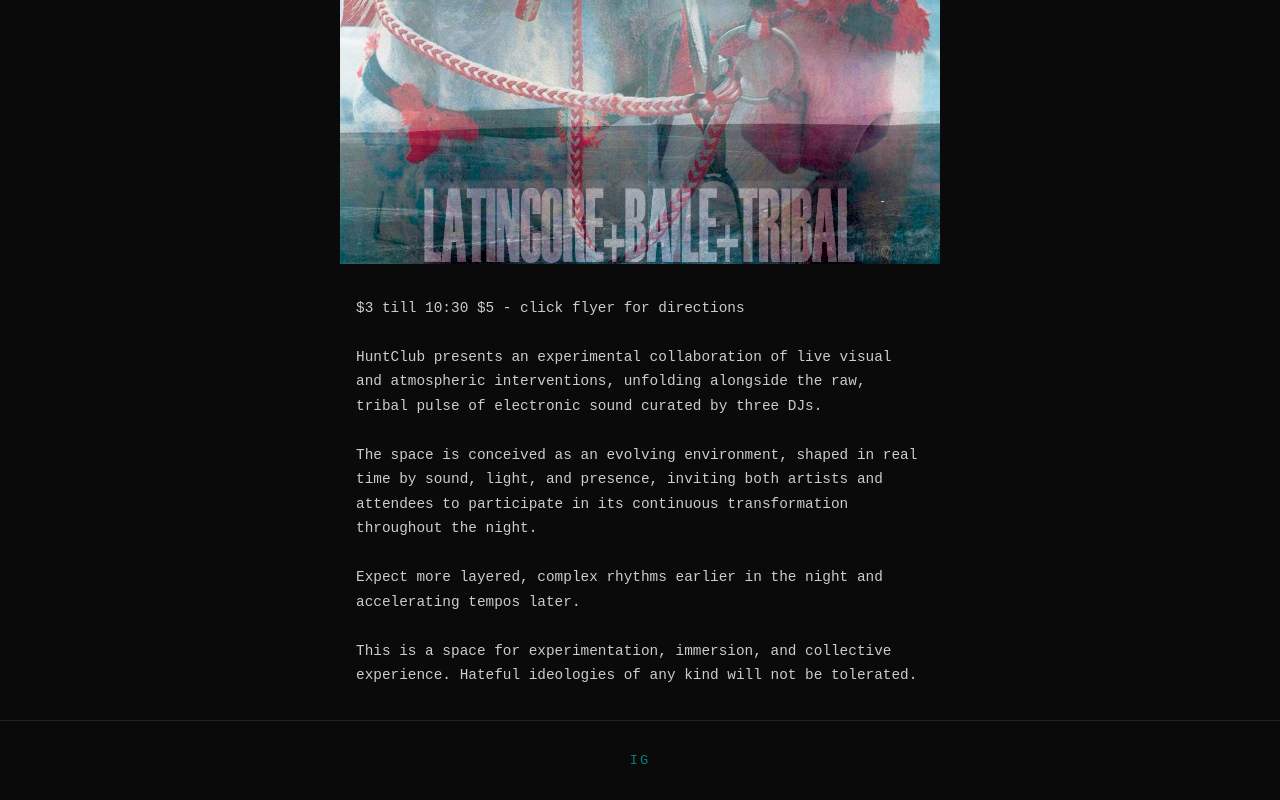
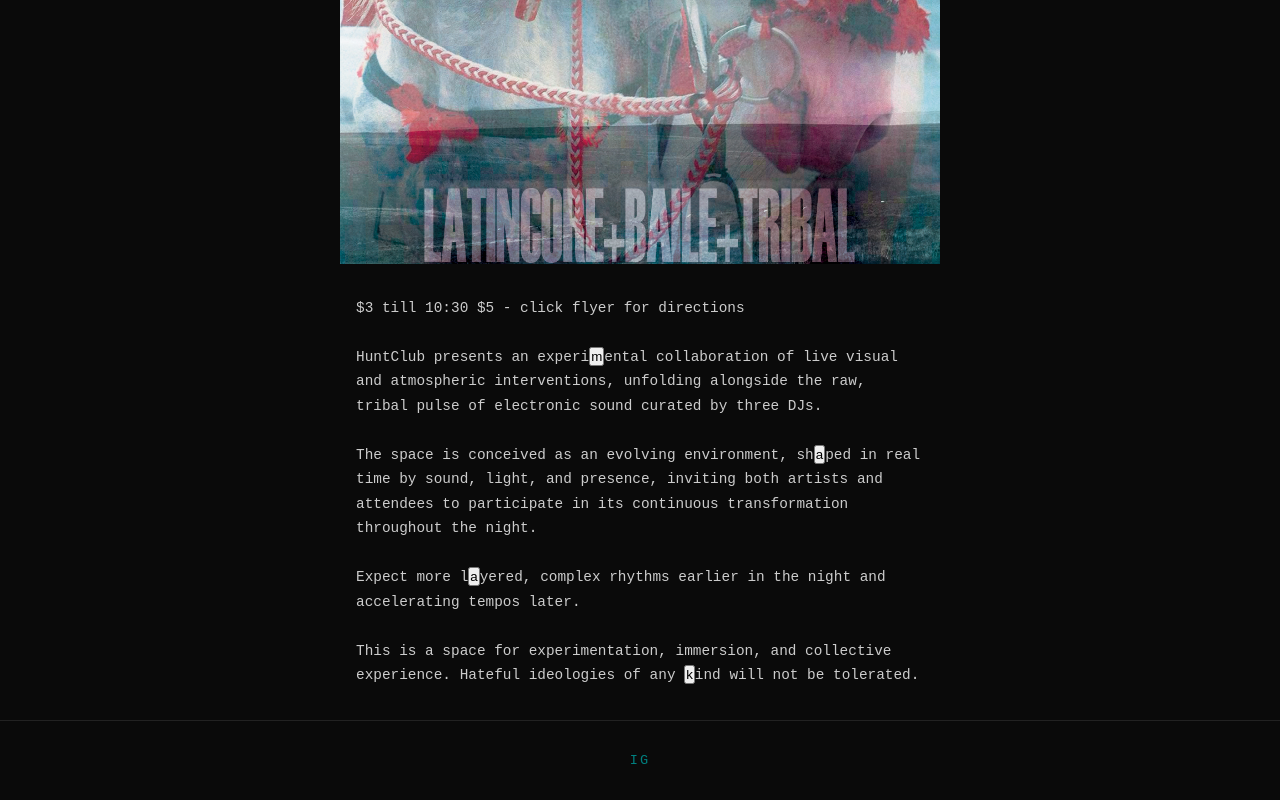
Before and after one commit to kingkendie/huntclub, a React (Vite) app: page / in a window 1280 px wide. Shown: the part 645-1445 px from the top of the page. Built offline with nearby package versions, Linux system fonts and the light colour scheme.

Commit message:
secret function

```diff
--- a/src/App.css
+++ b/src/App.css
@@ -182,3 +182,19 @@
     border-right-color: var(--border);
   }
 }
+
+.secret-btn {
+  background: none;
+  border: none;
+  padding: 0;
+  margin: 0;
+  font-size: inherit;
+  font-family: inherit;
+  font-weight: inherit;
+  color: inherit;
+  line-height: inherit;
+  cursor: pointer;
+  outline: none;
+  -webkit-tap-highlight-color: lightblue;
+  user-select: none;
+}
--- a/src/App.jsx
+++ b/src/App.jsx
@@ -2,6 +2,7 @@ import { useState } from 'react'
 import Nav from './components/Nav'
 import EventsSection from './components/EventsSection'
 import HomeSection from './components/HomeSection'
+import SecretSection from './components/SecretSection'
 
 function App() {
   const [currentSection, setCurrentSection] = useState('home')
@@ -10,8 +11,9 @@ function App() {
     <div>
       <Nav onNavigate={setCurrentSection} />
 
-      {currentSection === 'home' && <HomeSection />}
+      {currentSection === 'home' && <HomeSection onUnlock={() => setCurrentSection('secret')} />}
       {currentSection === 'events' && <EventsSection />}
+      {currentSection === 'secret' && <SecretSection />}
 
       <footer>
         <a href="https://www.instagram.com/huntclubhuntclub?utm_source=ig_web_button_share_sheet&igsh=ZDNlZDc0MzIxNw==" target="_blank" rel="noreferrer">
--- a/src/components/HomeSection.jsx
+++ b/src/components/HomeSection.jsx
@@ -1,8 +1,30 @@
-function HomeSection() {
+import { useState } from 'react';
+
+const CORRECT_ORDER = ['m', 'a', 'k', 'a'];
+
+export default function HomeSection() {
+    const [inputSequence, setInputSequence] = useState([]);
+
+    const handleSecretButtonClick = (key) => {
+        const next = [...inputSequence, key];
+        const i = next.length - 1;
+
+        if (next[i] !== CORRECT_ORDER[i]) {  // wrong button — reset
+            setInputSequence([]);
+            return;
+        }
+
+        if (next.length === CORRECT_ORDER.length) {  // all 4 correct — redirect
+            onUnlock();
+        } else {
+            setInputSequence(next);  // correct so far — keep going
+        }
+    };
+
     return (
         <main>
             <h1 className="logo">huntclubhuntclub</h1>
-            <p className="subtitle">This Saturday</p>
+            <p className="subtitle">This was our last function of the year :'( or is it...</p>
 
             <a href="https://maps.app.goo.gl/DGG6pFxpTJfjxW6c7" target="_blank" rel="noreferrer">
                 <img src="/images/HUNTCLUBFEB7.jpg" alt="current flyer" className="flyer"/>
@@ -11,22 +33,20 @@ function HomeSection() {
             <div className="description">
                 <p>$3 till 10:30 $5 - click flyer for directions</p>
                 <br />
-                <p>HuntClub presents an experimental collaboration of live visual and atmospheric
+                <p>HuntClub presents an experi<button className="secret-btn" onClick={() => handleSecretButtonClick('m')}>m</button>ental collaboration of live visual and atmospheric
                 interventions, unfolding alongside the raw, tribal pulse of electronic sound
                 curated by three DJs.</p>
                 <br />
-                <p>The space is conceived as an evolving environment, shaped in real time by sound,
+                <p>The space is conceived as an evolving environment, sh<button className="secret-btn" onClick={() => handleSecretButtonClick('a')}>a</button>ped in real time by sound,
                 light, and presence, inviting both artists and attendees to participate in its
                 continuous transformation throughout the night.</p>
                 <br />
-                <p>Expect more layered, complex rhythms earlier in the night and accelerating
+                <p>Expect more l<button className="secret-btn" onClick={() => handleSecretButtonClick('a')}>a</button>yered, complex rhythms earlier in the night and accelerating
                 tempos later.</p>
                 <br />
                 <p>This is a space for experimentation, immersion, and collective experience.
-                Hateful ideologies of any kind will not be tolerated.</p>
+                Hateful ideologies of any <button className="secret-btn" onClick={() => handleSecretButtonClick('k')}>k</button>ind will not be tolerated.</p>
             </div>
         </main>
-    )
+    );
 }
-
-export default HomeSection
--- /dev/null
+++ b/src/components/SecretSection.jsx
@@ -0,0 +1,8 @@
+export default function SecretSection() {
+    return (
+        <main>
+            <h1>you found it</h1>
+            {/* your secret content */}
+        </main>
+    )
+}
```
